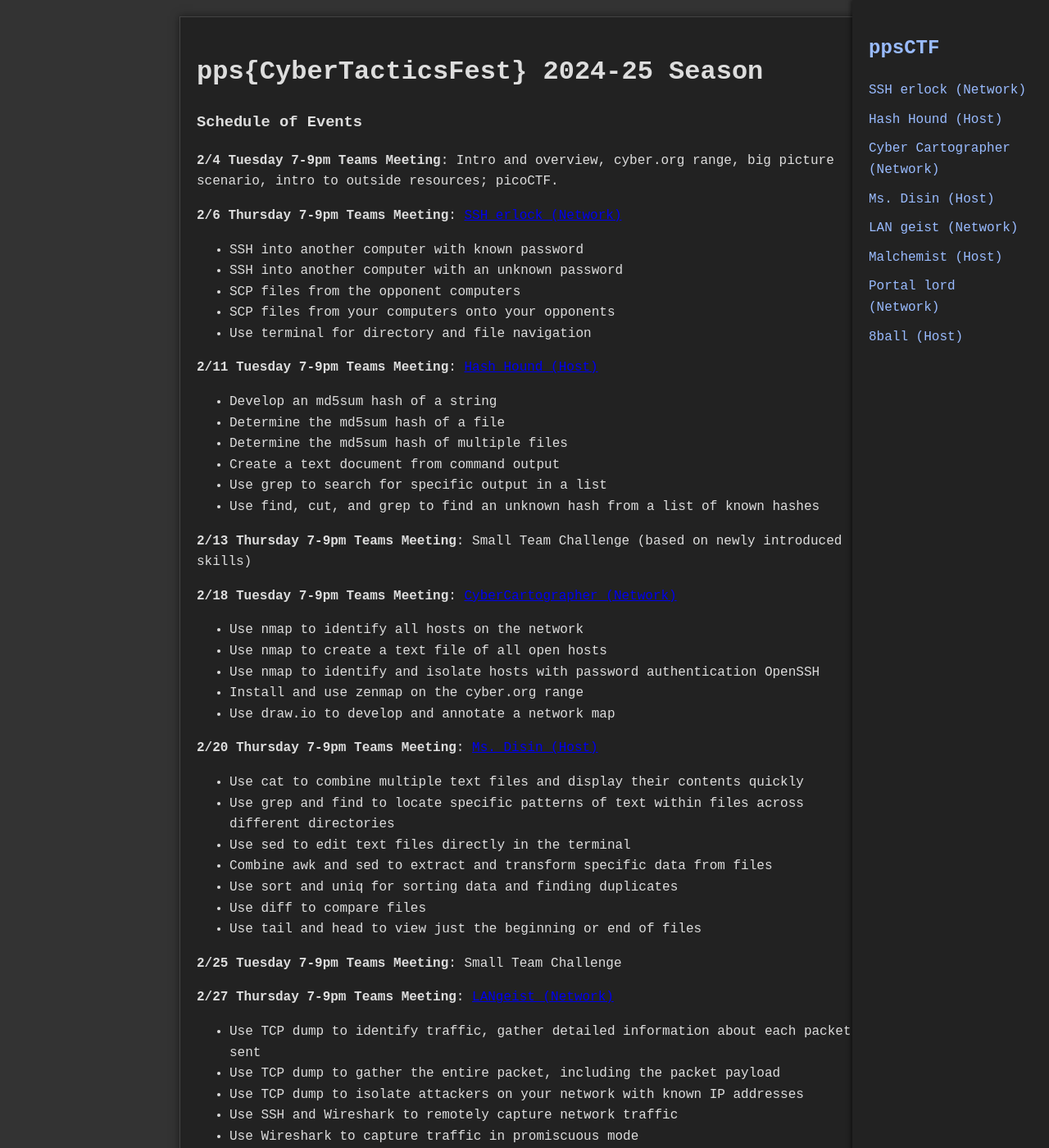
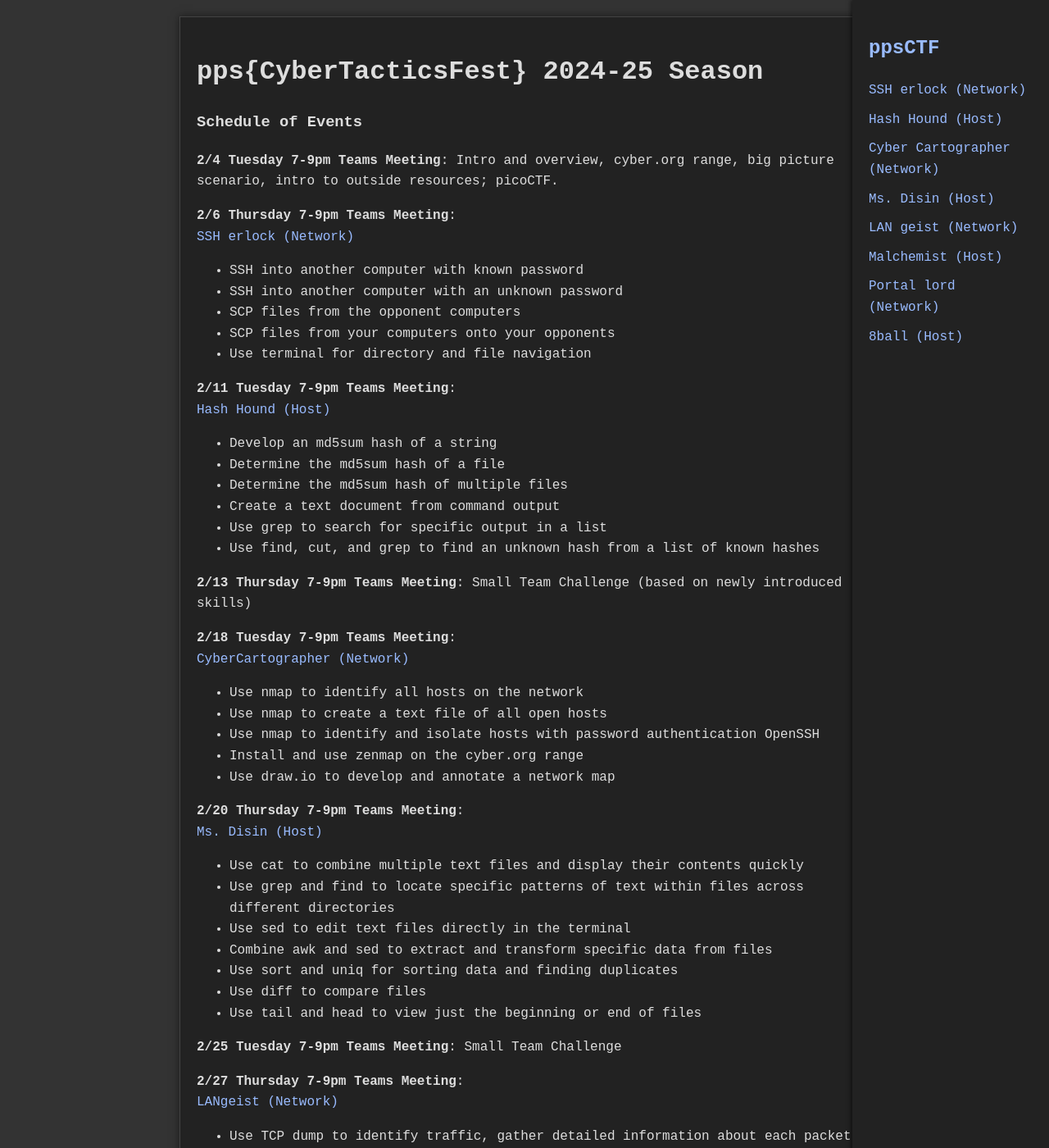
Before and after one commit to jboyce1/ppsCTF, a Jekyll site: the page built from index.md, in a window 1280 px wide and 1400 px high. Shown: the whole window at 82% size. Built offline with Jekyll 4.4.1, drawn with Linux system fonts in a browser that asks for light colours.

Commit message:
Update styles.css

```diff
--- a/assets/css/styles.css
+++ b/assets/css/styles.css
@@ -36,15 +36,15 @@ nav h1 {
     margin-bottom: 20px;
 }
 
-/* Styling links in navigation */
-nav a {
-    color: #9bf; /* Light blue for links */
+/* Styling links in navigation and content */
+nav a, a {
+    color: #9bf; /* Unified light blue for links */
     text-decoration: none;
     display: block;
     margin-bottom: 10px;
 }
 
-nav a:hover {
+nav a:hover, a:hover {
     color: #ddf;
 }
 
```
